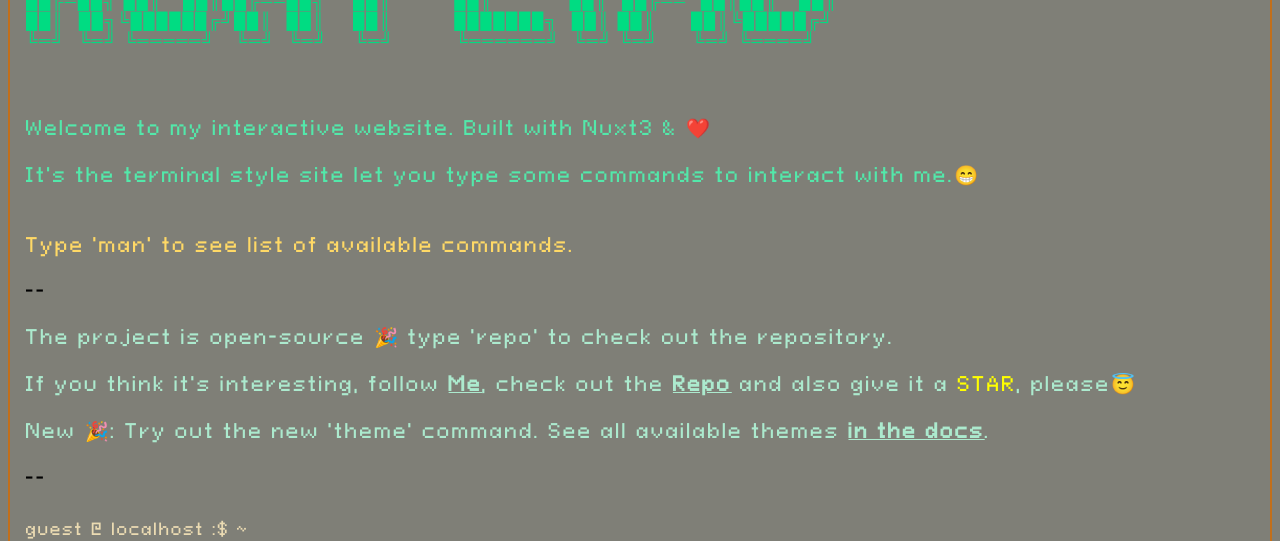
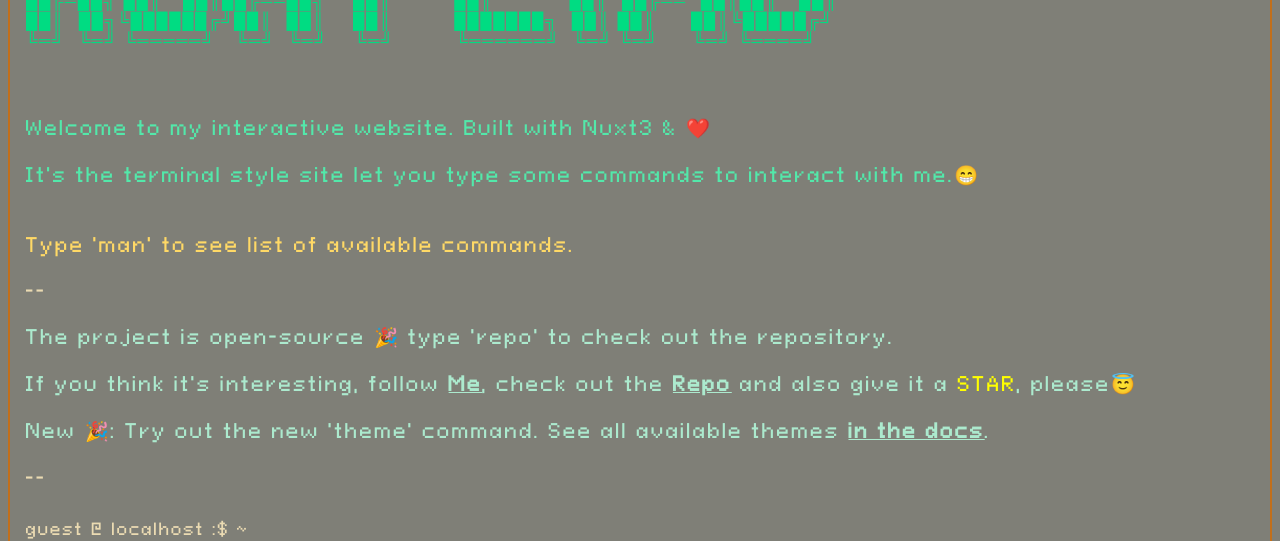
Before and after one commit to kurt-liao/terminal.me, a Nuxt app: page / in a window 1280 px wide. Shown: the part 180-721 px from the top of the page. Built offline with nearby package versions, Linux system fonts and the light colour scheme.

Commit message:
fix: #8 theme not changed while init

```diff
--- a/app.vue
+++ b/app.vue
@@ -3,7 +3,6 @@ useHead({
   htmlAttrs: {
     lang: 'en',
   },
-  charset: 'utf-8',
   title: 'Kurt.me',
   meta: [
     {
--- a/components/CommandInput.vue
+++ b/components/CommandInput.vue
@@ -8,7 +8,7 @@ const props = defineProps(['containerRef'])
 const input = ref('')
 const inputRef = ref<HTMLFormElement>()
 
-const theme: ThemeContext = inject('theme')
+const { theme }: ThemeContext = inject('theme')
 const shell: ShellContext = inject('shell')
 
 watchEffect(() => {
@@ -67,8 +67,8 @@ defineExpose({ focus })
       class="focus:outline-none flex-grow"
       aria-label="prompt"
       :style="{
-        backgroundColor: theme.theme.background,
-        color: checkCommand(input) ? theme.theme.green : theme.theme.red,
+        backgroundColor: theme.background,
+        color: checkCommand(input) ? theme.green : theme.red,
       }"
       autofocus
       @keydown="onKeyDown"
--- a/components/MainContent.vue
+++ b/components/MainContent.vue
@@ -1,14 +1,11 @@
 <script setup lang="ts">
-import { ThemeContext } from '~~/types/theme'
+import { ThemeContext } from '~/types/theme'
 
-const theme: ThemeContext = inject('theme')!
+const { theme }: ThemeContext = inject('theme')
 </script>
 
 <template>
-  <main
-    class="w-full h-full p-2"
-    :style="{ background: theme.theme.background }"
-  >
+  <main class="w-full h-full p-2" :style="{ background: theme?.background }">
     <slot></slot>
   </main>
 </template>
--- a/components/ShellProvider.vue
+++ b/components/ShellProvider.vue
@@ -7,7 +7,7 @@ const init = ref(true)
 const histories = ref<Array<History>>([])
 const command = ref('')
 const lastCommandIndex = ref(0)
-const theme: ThemeContext = inject('theme')
+const { theme, setTheme } = inject('theme')
 
 const setCommand = (_command: string) => {
   command.value = [Date.now(), _command].join(' ')
@@ -40,7 +40,7 @@ const execCommand = async () => {
 
   switch (_cmd) {
     case 'theme':
-      const output = await cmd.theme(args, theme.setTheme)
+      const output = await cmd.theme(args, setTheme)
       setHistory(output, false)
       break
     case 'clear':
--- a/components/ThemeProvider.vue
+++ b/components/ThemeProvider.vue
@@ -1,21 +1,38 @@
 <script setup lang="ts">
-import { useTheme } from '~/helpers/hooks/useTheme'
+import Themes from '~/assets/themes.json'
+import config from '~/assets/config.json'
+import { findTheme } from '~/helpers/findTheme'
+import { ThemeContext } from '~/types/theme'
 
-const [theme, setTheme] = useTheme()
+const theme = ref((config.theme && findTheme(config.theme)) || Themes[0])
 
-watchEffect(async () => {
-  await nextTick(() => {})
+const setTheme = (themeName: string) => {
+  const index = Themes.findIndex((_theme) => {
+    return _theme.name.toLowerCase() === themeName.toLowerCase()
+  })
 
+  if (index === -1) {
+    return `Theme '${themeName}' is not exists. Try 'theme ls' to list available themes.`
+  }
+  theme.value = Themes[index]
+
+  if (!process.server) localStorage.setItem('theme', themeName)
+
+  nextTick(() => {})
+}
+
+// setTheme after mounted
+onMounted(() => {
   if (!process.server) {
-    const savedTheme = await localStorage.getItem('theme')
+    const savedTheme = localStorage.getItem('theme')
 
     if (savedTheme) {
-      await setTheme(savedTheme)
+      setTheme(savedTheme)
     }
   }
 })
 
-provide('theme', reactive({ theme, setTheme }))
+provide('theme', { theme, setTheme } as ThemeContext)
 </script>
 
 <template>
--- a/pages/index.vue
+++ b/pages/index.vue
@@ -1,7 +1,7 @@
 <script setup lang="ts">
 import { ThemeContext } from '~~/types/theme'
 
-const theme: ThemeContext = inject('theme')
+const { theme }: ThemeContext = inject('theme')
 
 const inputRef = ref()
 const containerRef = ref()
@@ -15,7 +15,7 @@ const focusInput = () => {
   <div
     class="overflow-hidden h-full rounded"
     :style="{
-      borderColor: theme.theme?.yellow,
+      borderColor: theme.yellow,
       padding: '16px',
       borderWidth: '2px',
     }"
--- a/types/theme.d.ts
+++ b/types/theme.d.ts
@@ -21,7 +21,7 @@ export interface Theme {
   cursorColor: string
 }
 
-export type ThemeContext = Reactive<{
+export type ThemeContext = {
   theme: Ref<Theme>
   setTheme: (themeName: string) => void
-}>
+}
```
